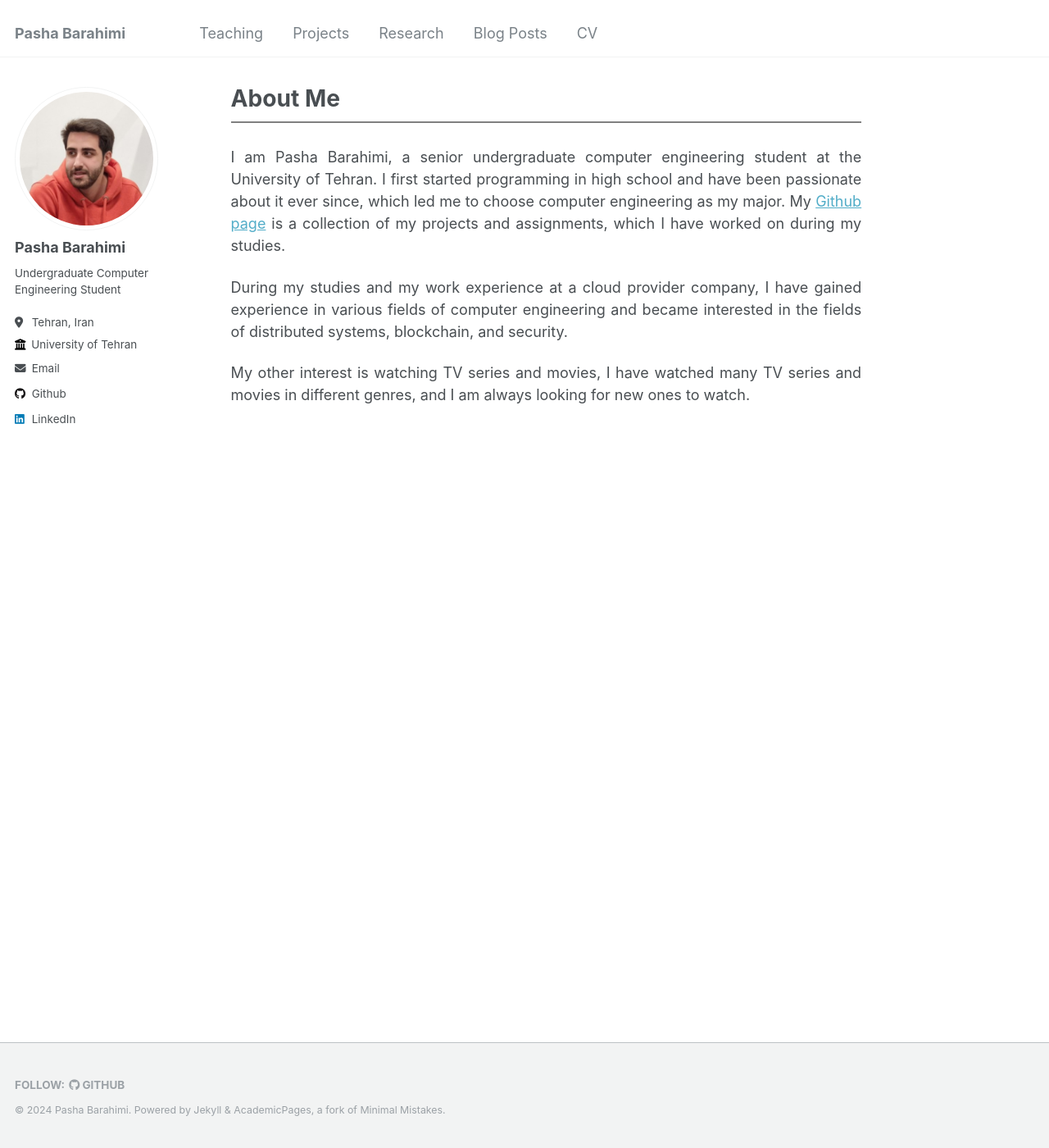
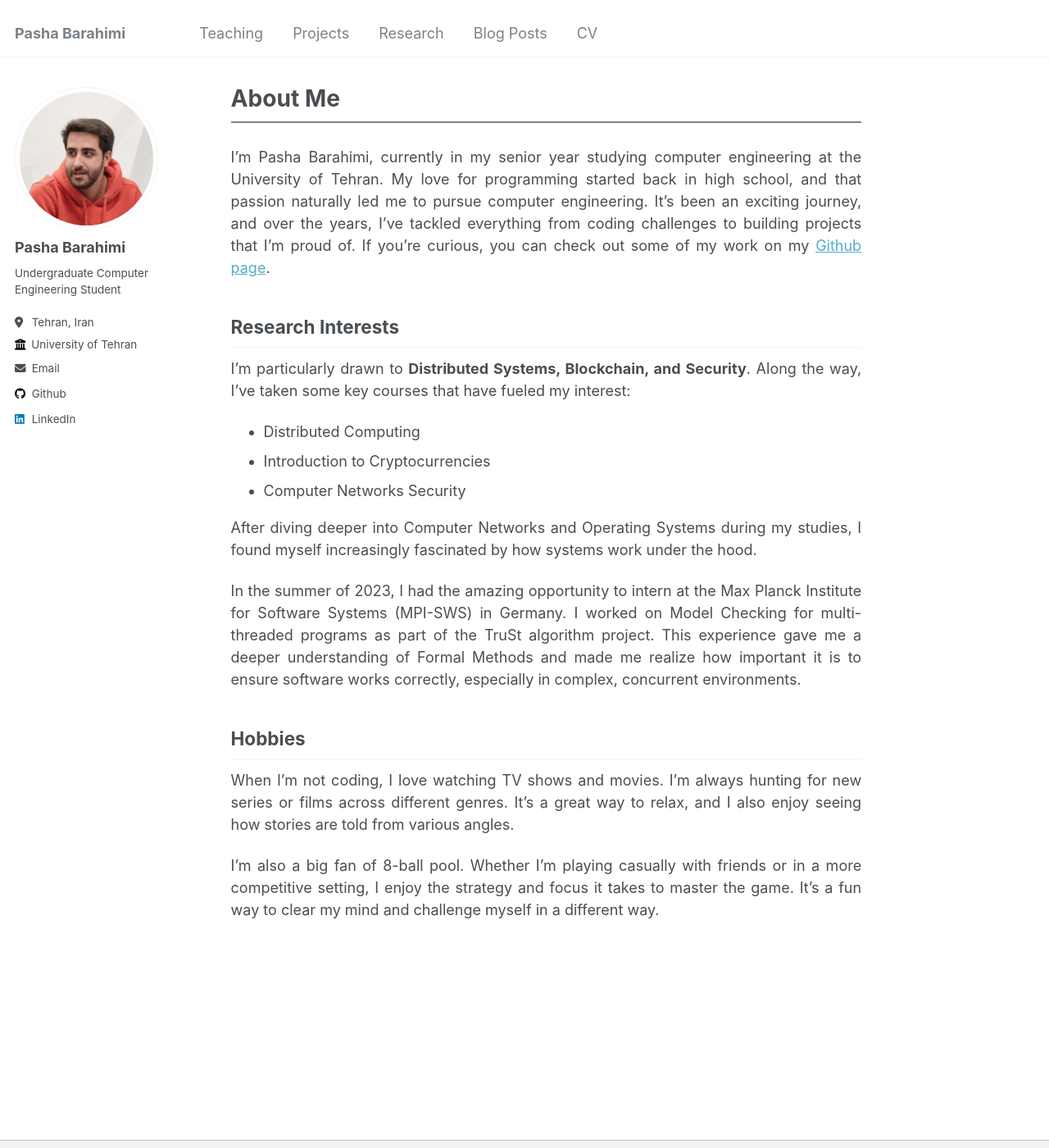
Before and after one commit to PashaBarahimi/PashaBarahimi.github.io, a Jekyll site: the page built from _pages/about.md, in a window 1280 px wide and 1400 px high. Shown: the whole window at 82% size. Built offline with Jekyll 4.4.1, drawn with Linux system fonts in a browser that asks for light colours.

Commit message:
Some other changes

```diff
--- a/_includes/archive-single.html
+++ b/_includes/archive-single.html
@@ -51,7 +51,7 @@
     <p class="page__meta"><i class="fa fa-clock-o" aria-hidden="true"></i> {% include read-time.html %}</p>
     {% endif %}
 
-    {% if (post.collection == 'projects' or post.collection == 'research') and post.location %}
+    {% if post.location and post.collection == 'projects' or post.collection == 'research' %}
       <p style="margin-bottom: 8px;"><i class="fa-solid fa-location-dot icon-pad-right" aria-hidden="true"></i>{{ post.location }}</p>
     {% endif %}
     <hr style="border: 1px solid gray; margin-top: 8px; margin-bottom: 8px;">
@@ -74,6 +74,8 @@
         <td align="right">
           {% if post.role %}
           <p><strong>{{ post.role }}</strong></p>
+          {% elsif post.lang %}
+          <p><strong>{{ post.lang }}</strong></p>
           {% endif %}
         </td>
       </tr>
--- a/_layouts/single.html
+++ b/_layouts/single.html
@@ -83,6 +83,8 @@ layout: default
             <td align="right">
               {% if page.role %}
               <p><strong>{{ page.role }}</strong></p>
+              {% elsif page.lang %}
+              <p><strong>{{ page.lang }}</strong></p>
               {% endif %}
             </td>
           </tr>
--- a/_pages/about.md
+++ b/_pages/about.md
@@ -7,8 +7,22 @@ redirect_from:
   - /about.html
 ---
 
-I am Pasha Barahimi, a senior undergraduate computer engineering student at the University of Tehran. I first started programming in high school and have been passionate about it ever since, which led me to choose computer engineering as my major. My [Github page](https://github.com/PashaBarahimi) is a collection of my projects and assignments, which I have worked on during my studies.
+I’m Pasha Barahimi, currently in my senior year studying computer engineering at the University of Tehran. My love for programming started back in high school, and that passion naturally led me to pursue computer engineering. It’s been an exciting journey, and over the years, I’ve tackled everything from coding challenges to building projects that I’m proud of. If you’re curious, you can check out some of my work on my [Github page](https://github.com/PashaBarahimi).
 
-During my studies and my work experience at a cloud provider company, I have gained experience in various fields of computer engineering and became interested in the fields of distributed systems, blockchain, and security.
+## Research Interests
 
-My other interest is watching TV series and movies, I have watched many TV series and movies in different genres, and I am always looking for new ones to watch.
+I’m particularly drawn to **Distributed Systems, Blockchain, and Security**. Along the way, I’ve taken some key courses that have fueled my interest:
+
+- Distributed Computing
+- Introduction to Cryptocurrencies
+- Computer Networks Security
+
+After diving deeper into Computer Networks and Operating Systems during my studies, I found myself increasingly fascinated by how systems work under the hood.
+
+In the summer of 2023, I had the amazing opportunity to intern at the Max Planck Institute for Software Systems (MPI-SWS) in Germany. I worked on Model Checking for multi-threaded programs as part of the TruSt algorithm project. This experience gave me a deeper understanding of Formal Methods and made me realize how important it is to ensure software works correctly, especially in complex, concurrent environments.
+
+## Hobbies
+
+When I’m not coding, I love watching TV shows and movies. I’m always hunting for new series or films across different genres. It’s a great way to relax, and I also enjoy seeing how stories are told from various angles.
+
+I’m also a big fan of 8-ball pool. Whether I’m playing casually with friends or in a more competitive setting, I enjoy the strategy and focus it takes to master the game. It’s a fun way to clear my mind and challenge myself in a different way.
```
Also changed, not shown: _pages/cv.md (+1 -1 lines), _projects/other-1-doodlejump.md (+2 -1 lines), _projects/selected-1-distcomp.md (+1 -0 lines).
